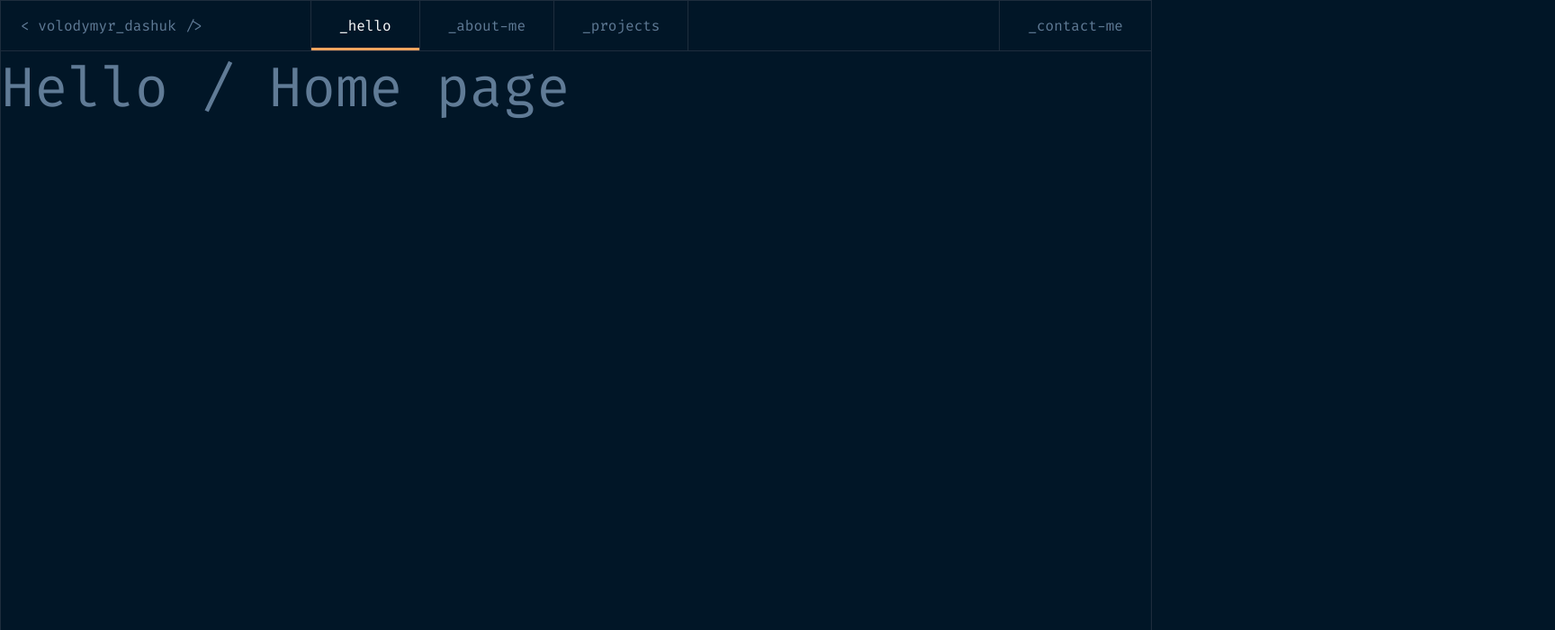
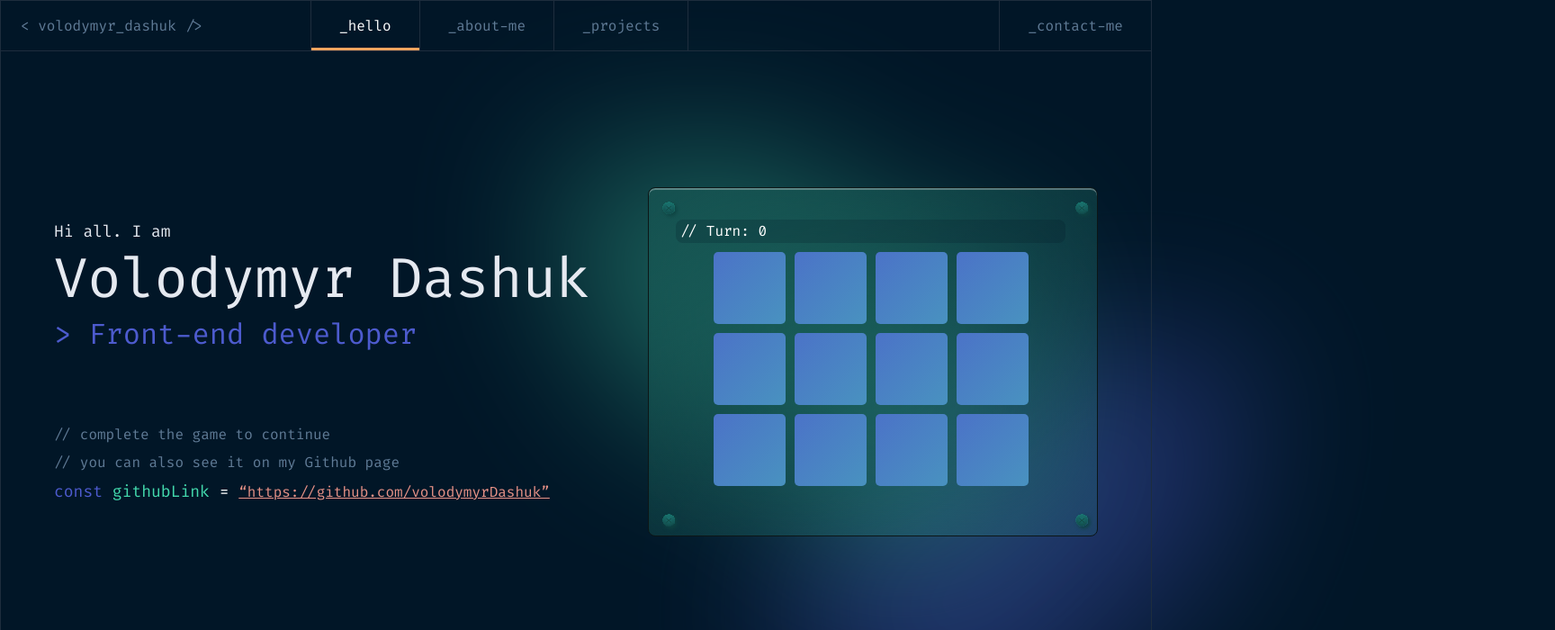
Before and after one commit to volodymyrDashuk/personal-website, a Vue app: page / in a window 1280 px wide. Shown: the top 700 px of the page at 90% size, 1728 px wide, since content can reach past the window. Built offline with nearby package versions, Linux system fonts and the light colour scheme.

Commit message:
🎨 Added styles and markup for Home page

```diff
--- a/src/components/Navigation.vue
+++ b/src/components/Navigation.vue
@@ -60,7 +60,7 @@ export default {
         position: relative;
 
         .logo {
-            flex-basis: 20%;
+            flex-basis: 311px;
             padding: 17px 22px;
             border-right: 1px solid var.$lines;
             border-bottom: 1px solid var.$lines;
--- a/src/layouts/MainLayout.vue
+++ b/src/layouts/MainLayout.vue
@@ -14,3 +14,9 @@ export default {
     components: {Navigation, Footer}
 }
 </script>
+
+<style lang="scss">
+    .main-content {
+        height: 100%;
+    }
+</style>
--- a/src/views/HelloView.vue
+++ b/src/views/HelloView.vue
@@ -1,12 +1,167 @@
 <template>
-    <div class="about">
-        <h1>Hello / Home page</h1>
+    <div class="home">
+        <div class="info">
+            <p class="greeting">Hi all. I am</p>
+            <h1 class="name">Volodymyr Dashuk</h1>
+            <h2 class="position">&#x3e; Front-end developer</h2>
+            <p class="code">&#x2f;&#x2f; complete the game to continue</p>
+            <p class="code">&#x2f;&#x2f; you can also see it on my Github page</p>
+            <p class="expression">
+                <span class="variables">const&nbsp;</span>
+                <span class="value">githubLink&nbsp;</span>
+                <span class="assignment">=&nbsp;</span>
+                <a class="github-link" href="https://github.com/volodymyrDashuk">&#x201C;https://github.com/volodymyrDashuk&#x201D;</a>
+            </p>
+        </div>
+        <div class="game">
+            <MemoryCardGame />
+            <span class="board-screw top left"/>
+            <span class="board-screw top right"/>
+            <span class="board-screw bottom left"/>
+            <span class="board-screw bottom right"/>
+        </div>
     </div>
 </template>
 
 <script>
-
+import MemoryCardGame from "@/components/MemoryCardGame";
 export default {
-    name: 'HelloView'
+    name: 'HelloView',
+    components: {MemoryCardGame}
 }
 </script>
+
+<style lang="scss">
+@use "src/styles/variables" as var;
+// Local Variables
+$content-width: 1160px;
+
+    .home {
+        display: flex;
+        align-items: center;
+        justify-content: space-between;
+        height: 100%;
+        max-width: $content-width;
+        width: 100%;
+        margin: 0 auto;
+
+        @media (max-width: $content-width) {
+            padding-left: 20px;
+            padding-right: 20px;
+        }
+
+        &:before {
+            content: "";
+            display: block;
+            position: absolute;
+            right: -35%;
+            top: 0;
+            background: var.$game-background no-repeat;
+            width: 100%;
+            height: 100%;
+            z-index: -1;
+
+            @media (max-width: var.$mobile__default) {
+                right: unset;
+                left: 0;
+            }
+        }
+
+
+        .info {
+            padding-right: 2%;
+
+            .greeting {
+                color: var.$secondary-white-2;
+            }
+
+            .name {
+                color: var.$secondary-white-2;
+            }
+
+            .position {
+                color: var.$secondary-blue;
+                margin-bottom: 80px;
+            }
+
+            .code {
+                font-size: 16px;
+                line-height: 21px;
+                margin-bottom: 10px;
+            }
+
+            .expression {
+                display: flex;
+                align-items: center;
+                flex-wrap: wrap;
+            }
+
+            .variables {
+                color: var.$secondary-blue;
+            }
+
+            .value {
+                color: var.$accent-shamrock;
+            }
+
+            .assignment {
+                color: var.$secondary-white;
+            }
+
+            .github-link {
+                color: var.$accent-sweet-pink;
+            }
+        }
+
+        .game {
+            max-width: 500px;
+            width: 100%;
+            padding: 35px 35px 35px 30px;
+            position: relative;
+
+            background: linear-gradient(150.26deg, rgba(23, 85, 83, 0.7) 1.7%, rgba(67, 217, 173, 0.091) 81.82%);
+            border: 1px solid #0C1616;
+            box-shadow: inset 0px 2px 0px rgba(255, 255, 255, 0.3);
+            backdrop-filter: blur(64px);
+            /* Note: backdrop-filter has minimal browser support */
+
+            border-radius: 8px;
+
+            @media (max-width: var.$mobile__default) {
+                display: none;
+            }
+
+            .board-screw {
+                position: absolute;
+                width: 13px;
+                height: 13px;
+                border-radius: 50%;
+
+                &:after {
+                    position: absolute;
+                    display: inline-block;
+                    content: '';
+                    width: 26px;
+                    height: 26px;
+                    background: var.$board-screw no-repeat;
+                }
+
+                &.top {
+                    top: 13px;
+                }
+
+                &.bottom {
+                    bottom: 13px;
+                }
+
+                &.left {
+                    left: 13px;
+                }
+
+                &.right {
+                    right: 13px;
+                }
+            }
+        }
+    }
+</style>
```
Also changed, not shown: src/styles/_variables.scss (+2 -1 lines).
